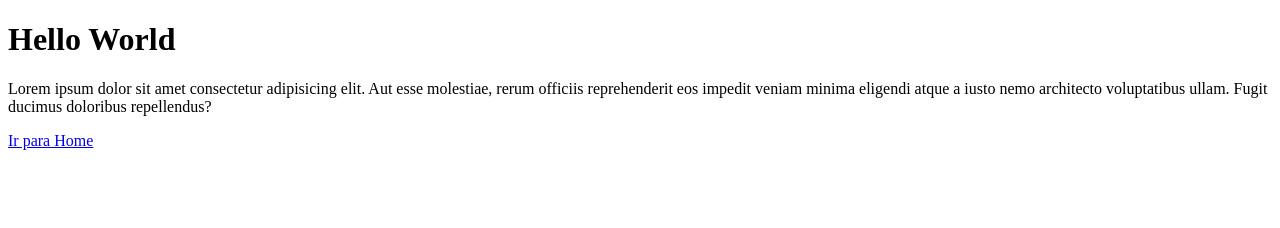
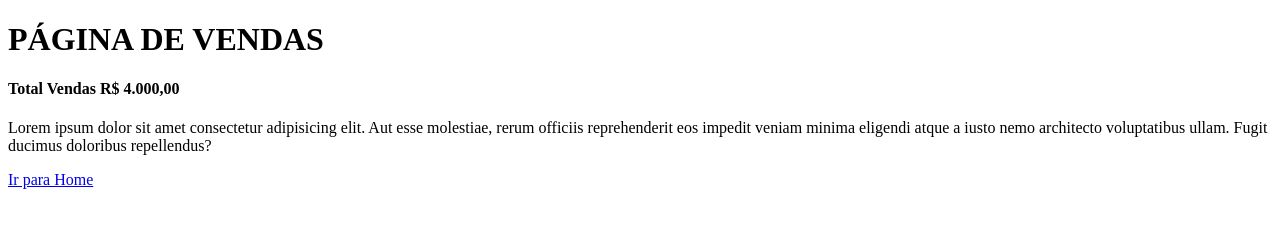
Before and after one commit to GabrielSantt/site-teste, a plain HTML site: page vendas.html in a window 1280 px wide. Drawn offline with Linux system fonts and the light colour scheme.

Commit message:
Adicionado valor de vendas

```diff
--- a/vendas.html
+++ b/vendas.html
@@ -9,8 +9,10 @@
 <body>
 
 
-    <h1>Hello World</h1>
+    <h1>PÁGINA DE VENDAS</h1>
+    <h4>Total Vendas R$ 4.000,00</h4>
+
     <p>Lorem ipsum dolor sit amet consectetur adipisicing elit. Aut esse molestiae, rerum officiis reprehenderit eos impedit veniam minima eligendi atque a iusto nemo architecto voluptatibus ullam. Fugit ducimus doloribus repellendus?</p>
-    <a href="vendas.html">Ir para Home</a>
+    <a href="index.html">Ir para Home</a>
 </body>
 </html>
```
